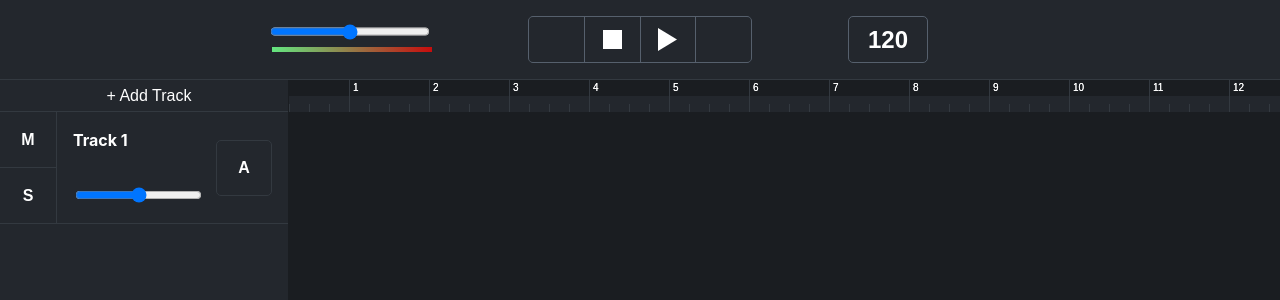
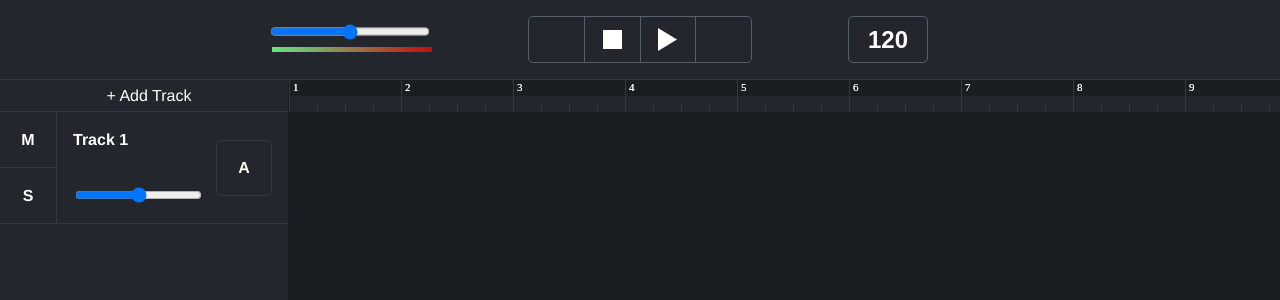
Before and after one commit to mrp175/mymix_online, a React (Create React App) app: page / in a window 1280 px wide. Shown: the top 300 px of the page. Built offline with nearby package versions, Linux system fonts and the light colour scheme.

Commit message:
Fix scaling issues with bar count
Scaling is tied to the root pixel size. Implented some code to make sure
canvas font size correctly scales with this.

```diff
--- a/src/componenents/Main/Sequencer/BarNumbers/BarNumbers.tsx
+++ b/src/componenents/Main/Sequencer/BarNumbers/BarNumbers.tsx
@@ -6,9 +6,11 @@ import { getVariableStyle } from "../../../../utils/utils";
 export default function BarNumbers() {
   const canvasRef = useRef<HTMLCanvasElement | null>(null);
   const parentRef = useRef<HTMLDivElement | null>(null);
-  const textSize = 1; //this is what it will be in rem.
-  const barSpacing = 5; // This should scale with zoom.
-  const scale = convertRemToPixels(textSize);
+  const remScale = 1;
+  const textSize = remScale / 1.45; //this is what it will be in rem.
+  const barSpacing = 7; // This should scale with zoom.
+  const scale = convertRemToPixels(remScale);
+  const font = getVariableStyle("--font-main");
   console.log("style", getVariableStyle("--dark-alt"));
 
   function handleResize(
@@ -43,16 +45,17 @@ export default function BarNumbers() {
   ): void {
     ctx.lineWidth = 1;
     // ctx.font = `${textSize / 1.2}rem serif`;
+    ctx.font = `${textSize}rem serif`;
     ctx.strokeStyle = getVariableStyle("--light-main");
     ctx.fillStyle = "#ffffff";
 
     const pxSpacing: number = remSpacing * remToPx;
-    let count = 1;
+    let count = 0;
     for (let i = 0; i < canvas.width; i += pxSpacing / 4) {
       if (count % 4 === 0) {
         ctx.moveTo(i + 0.5, 0);
         ctx.lineTo(i + 0.5, height);
-        ctx.fillText(count / 4 + "", i + 4, height / 3);
+        ctx.fillText(count / 4 + 1 + "", i + 4, height / 3);
       } else {
         ctx.moveTo(i + 0.5, height);
         ctx.lineTo(i + 0.5, height - height / 4);
--- a/src/index.scss
+++ b/src/index.scss
@@ -10,6 +10,7 @@
   --text-light: white;
   --button-hover: #333941;
   --border-radius: 5px;
+  --font-main: Helvetica;
 }
 
 @mixin button {
@@ -30,14 +31,21 @@
 
 html {
   font-size: 16px;
+  font-family: var(--font-main);
 }
+
+button {
+  font-family: var(--font-main);
+}
+
 body {
   color: white;
   margin: 0;
   padding: 0;
-  font-family: -apple-system, BlinkMacSystemFont, "Segoe UI", "Roboto", "Oxygen",
-    "Ubuntu", "Cantarell", "Fira Sans", "Droid Sans", "Helvetica Neue",
-    sans-serif;
+  // font-family: -apple-system, BlinkMacSystemFont, "Segoe UI", "Roboto", "Oxygen",
+  //   "Ubuntu", "Cantarell", "Fira Sans", "Droid Sans", "Helvetica Neue",
+  //   sans-serif;
+  // font-family: "Times New Roman";
   -webkit-font-smoothing: antialiased;
   -moz-osx-font-smoothing: grayscale;
 }
```
